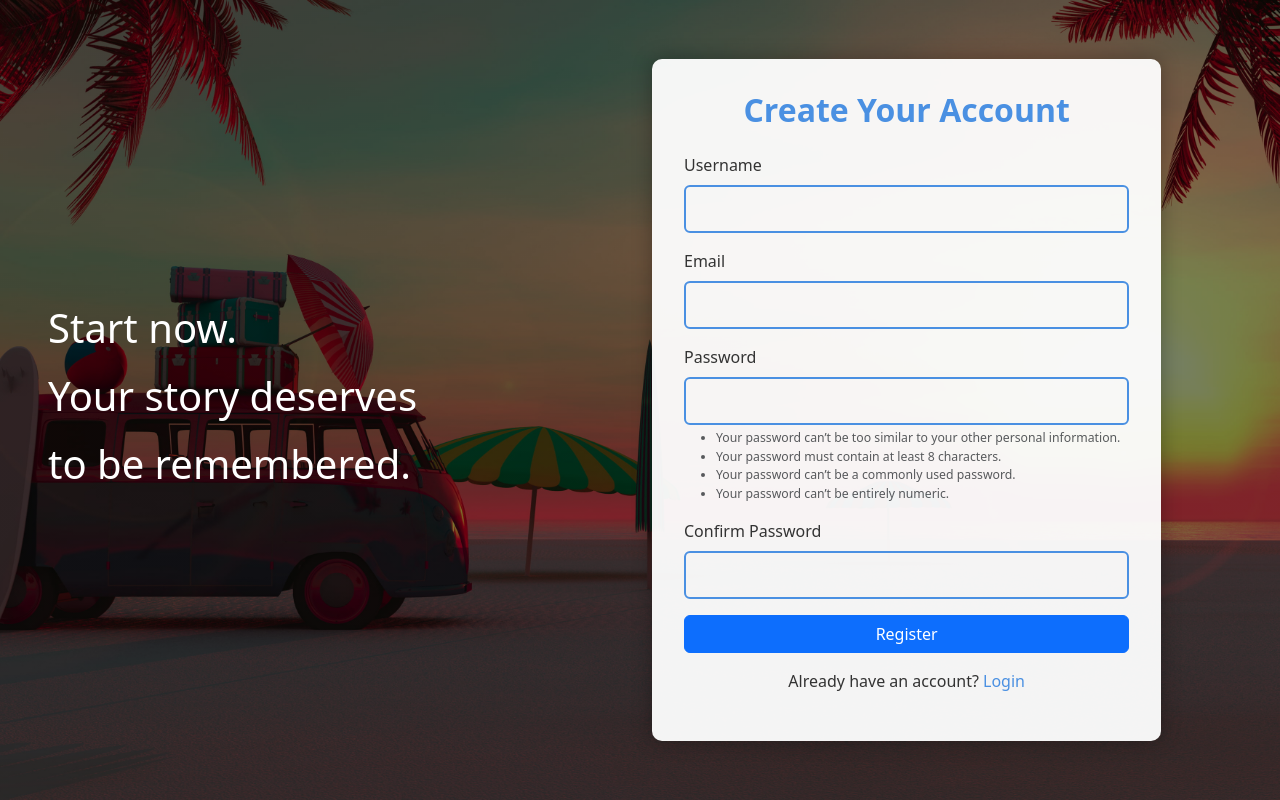
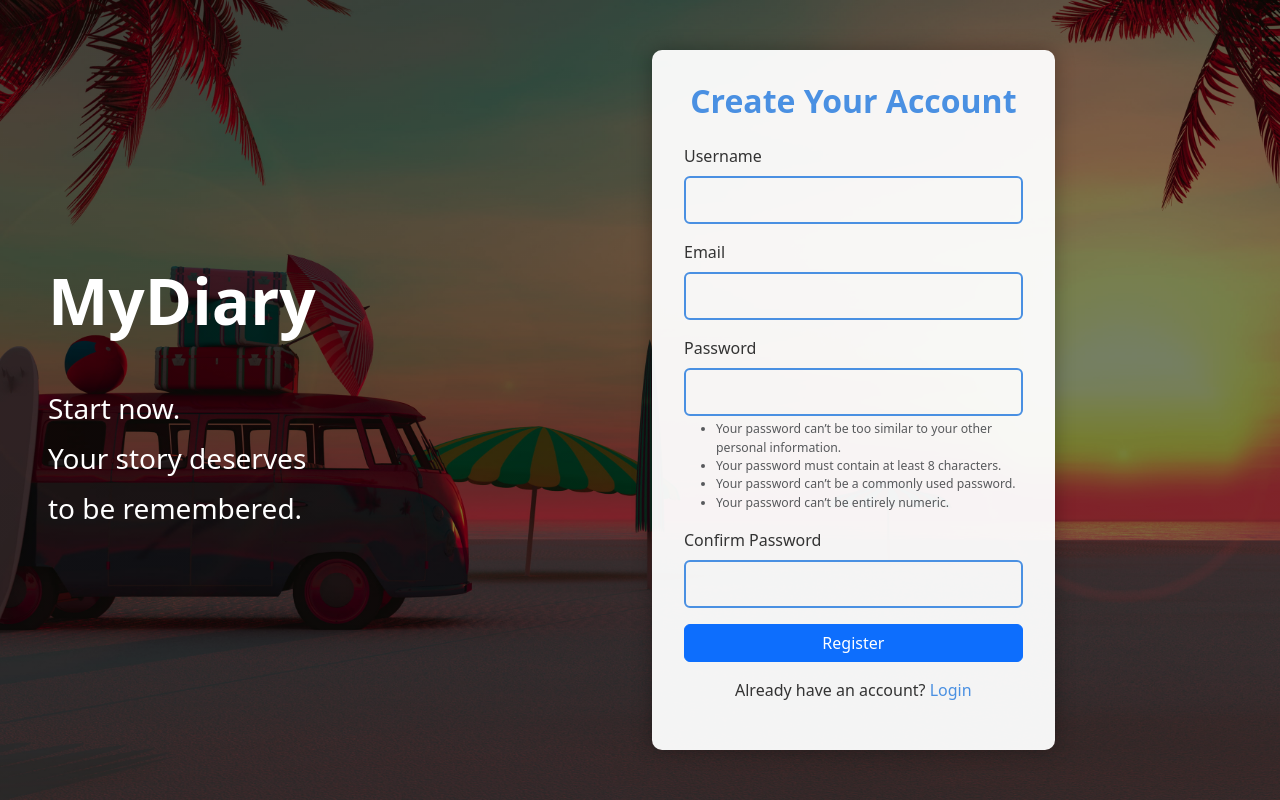
Before and after one commit to ishar06/MyDiary, a Django app: page /register/ in a window 1280 px wide. Run offline with Django 5.2, Linux system fonts and the light colour scheme.

Commit message:
Login/Register Enhanced

```diff
--- a/MyDiary/templates/registration/login.html
+++ b/MyDiary/templates/registration/login.html
@@ -7,7 +7,9 @@
     <div class="container-fluid">
         <div class="row align-items-center">
             <div class="col-md-6 ps-5">
-                <div class="welcome-text">
+                <h1 class="display-3 fw-bold text-white mb-4">MyDiary</h1><br>
+
+                <div class="welcome-text text-white" style="font-size: 1.75rem;">
                     <div class="welcome-line">Secure. Private.</div>
                     <div class="welcome-line">Always yours.</div>
                     <div class="welcome-line">Log in to reflect.</div>
--- a/MyDiary/templates/registration/register.html
+++ b/MyDiary/templates/registration/register.html
@@ -7,13 +7,15 @@
     <div class="container-fluid">
         <div class="row align-items-center">
             <div class="col-md-6 ps-5">
-                <div class="welcome-text">
+                <h1 class="display-3 fw-bold text-white mb-4">MyDiary</h1><br>
+
+                <div class="welcome-text" style="font-size: 1.75rem;">
                     <div class="welcome-line">Start now.</div>
                     <div class="welcome-line">Your story deserves</div>
                     <div class="welcome-line">to be remembered.</div>
                 </div>
             </div>
-            <div class="col-md-5">
+            <div class="col-md-4">
                 <div class="auth-box">
                     <h2 class="auth-title text-center">Create Your Account</h2>
                     <form method="post" class="needs-validation" novalidate>
```
Also changed, not shown: MyDiary/db.sqlite3.
